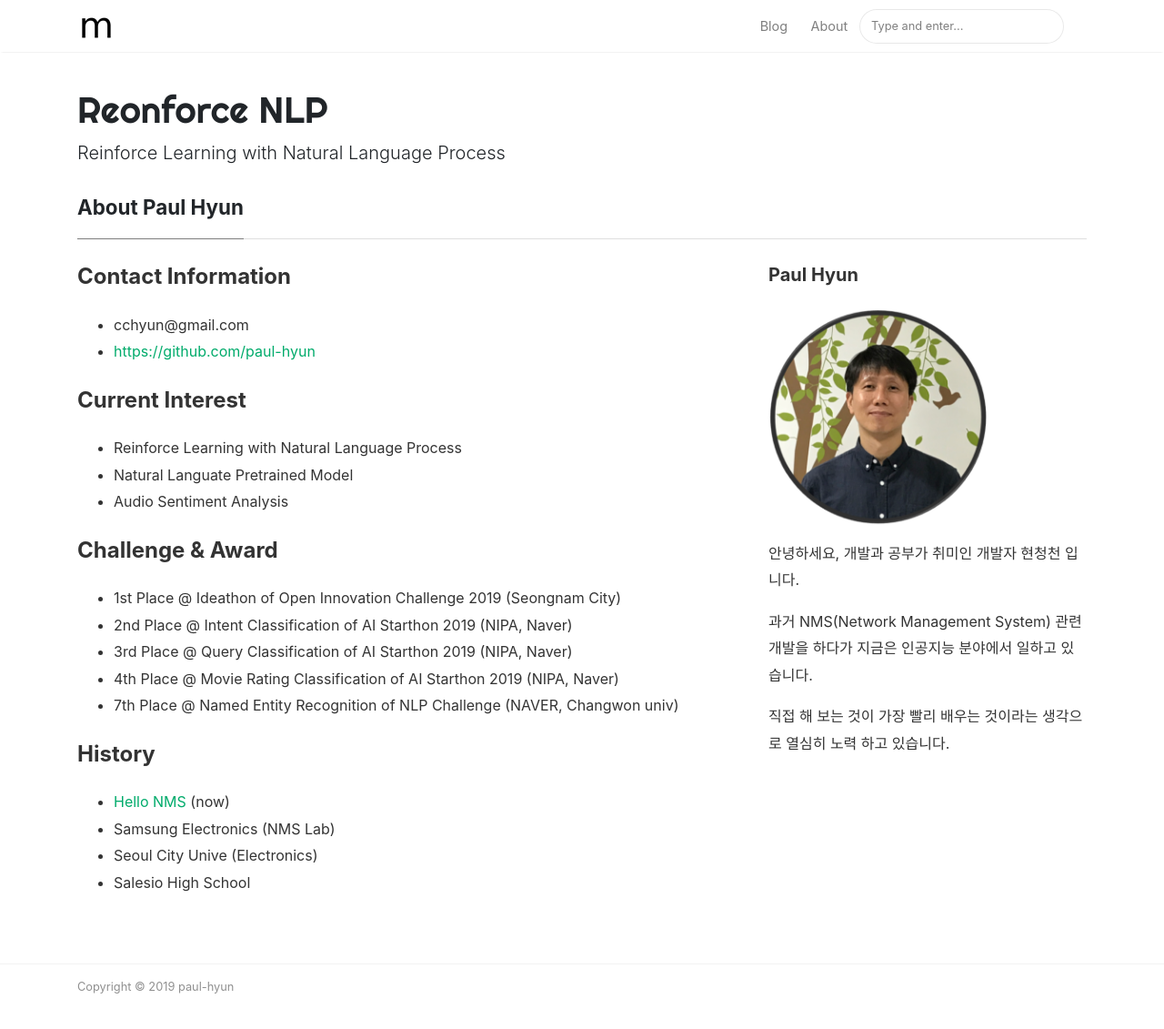
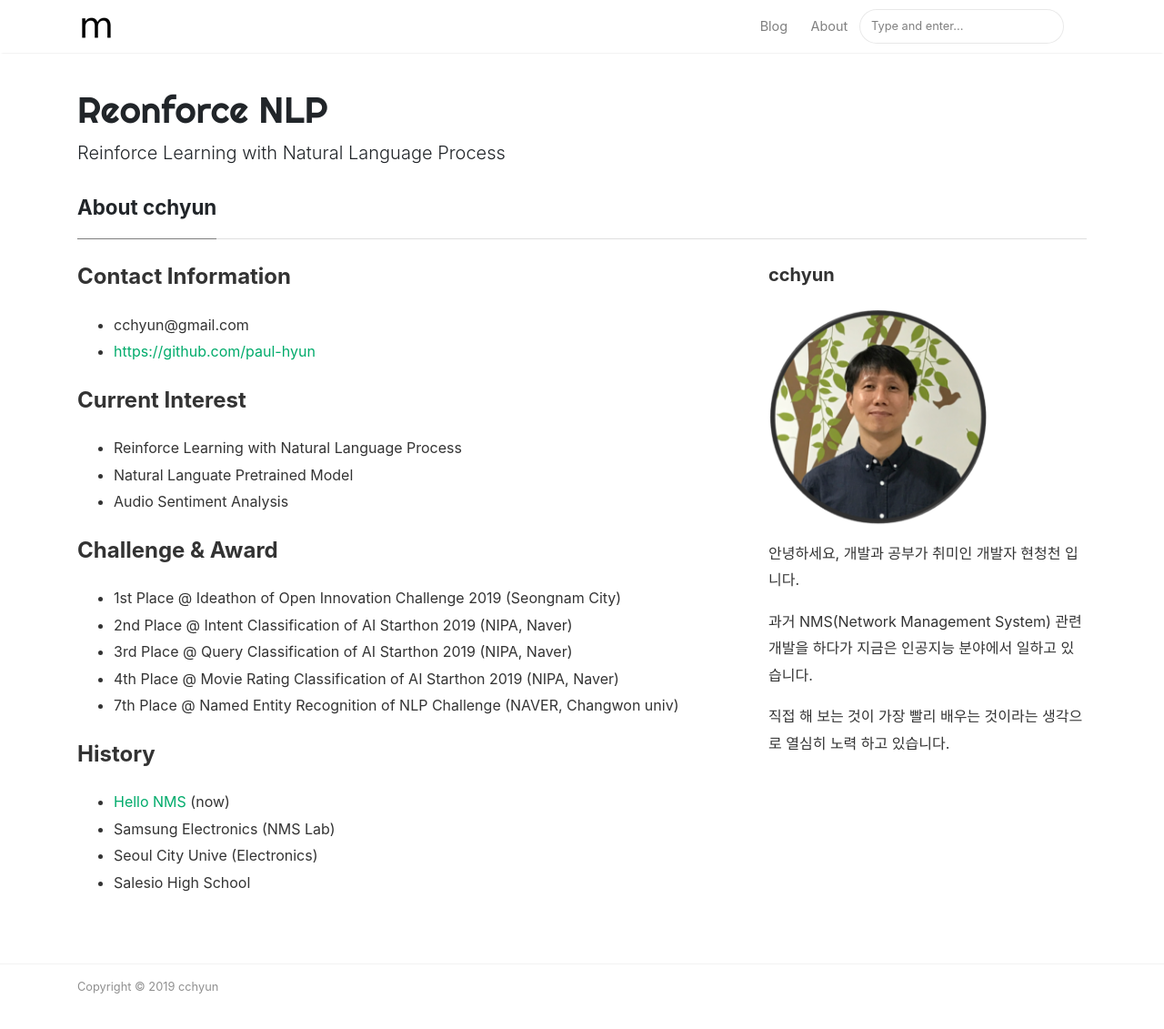
Before and after one commit to paul-hyun/paul-hyun.github.io, a Jekyll site: the page built from _pages/about.md, in a window 1280 px wide and 1168 px high. Shown: the top 1131 px of the window at 91% size. Built offline with Jekyll 4.4.1, drawn with Linux system fonts in a browser that asks for light colours; nearby versions of some CDN libraries.

Commit message:
change name

```diff
--- a/_layouts/default.html
+++ b/_layouts/default.html
@@ -156,7 +156,7 @@ ga('send', 'pageview');
     <div class="container">
         <div class="row">
             <div class="col-md-6 col-sm-6 text-center text-lg-left">
-                Copyright © {{ site.time | date: "%Y" }} paul-hyun
+                Copyright © {{ site.time | date: "%Y" }} cchyun
             </div>
         </div>
     </div>
--- a/_pages/about.md
+++ b/_pages/about.md
@@ -1,6 +1,6 @@
 ---
 layout: page
-title: About Paul Hyun
+title: About cchyun
 permalink: /about
 comments: false
 ---
@@ -36,7 +36,7 @@ comments: false
     </div>
     <div class="col-md-4">
         <div class="sticky-top sticky-top-80">
-            <h5>Paul Hyun</h5>
+            <h5>cchyun</h5>
             <img src="assets/images/cchyun_profile.png" style="max-width: 240px; object-fit: contain;" />
             <p></p>
             <p>안녕하세요, 개발과 공부가 취미인 개발자 현청천 입니다.</p>
```
